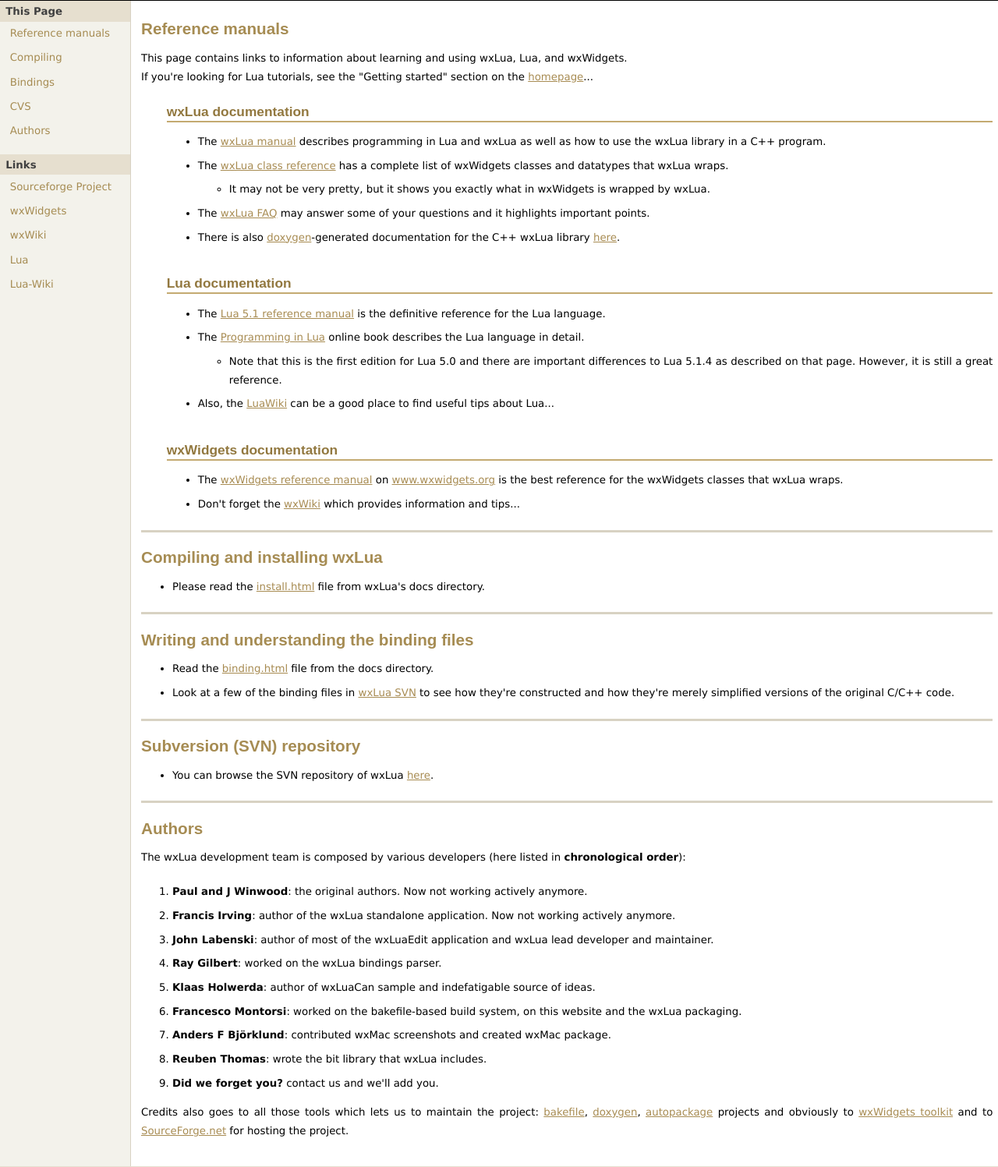
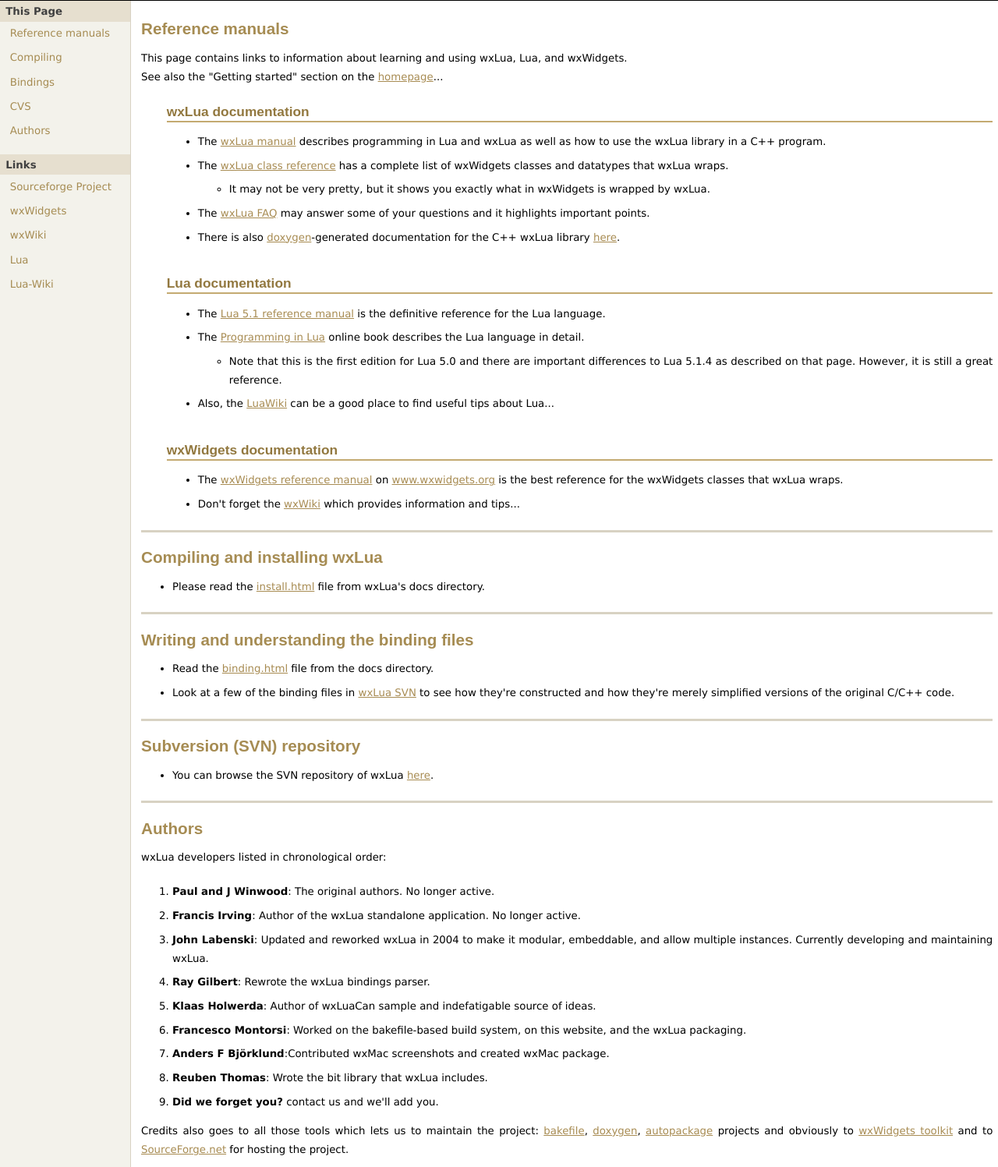
Before and after one commit to muhkuh-sys/wxlua, a PHP site: page /documentation.php in a window 1280 px wide. Shown: the part 351-1848 px from the top of the page at 78% size. Run offline with PHP 8.4, Linux system fonts and the light colour scheme.

Commit message:
Make the pages a little less wordy.

```diff
--- a/website/documentation.php
+++ b/website/documentation.php
@@ -8,7 +8,7 @@
 
 <h1 id="reference" class="first">Reference manuals</h1>
 <p>This page contains links to information about learning and using wxLua, Lua, and wxWidgets.<br/>
-If you're looking for Lua tutorials, see the &quot;Getting started&quot; section on the <a href="index.php">homepage</a>...</p>
+See also the &quot;Getting started&quot; section on the <a href="index.php">homepage</a>...</p>
 
 <div class="indented">
 <h2 style="padding-top: 0">wxLua documentation</h2>
@@ -62,16 +62,16 @@
 </ul>
 
 <h1 id="authors">Authors</h1>
-<p>The wxLua development team is composed by various developers (here listed in <strong>chronological order</strong>):</p>
+<p>wxLua developers listed in chronological order:</p>
 <ol>
-<li><strong>Paul and J Winwood</strong>: the original authors. Now not working actively anymore.</li>
-<li><strong>Francis Irving</strong>: author of the wxLua standalone application. Now not working actively anymore.</li>
-<li><strong>John Labenski</strong>: author of most of the wxLuaEdit application and wxLua lead developer and maintainer.</li>
-<li><strong>Ray Gilbert</strong>: worked on the wxLua bindings parser.</li>
-<li><strong>Klaas Holwerda</strong>: author of wxLuaCan sample and indefatigable source of ideas.</li>
-<li><strong>Francesco Montorsi</strong>: worked on the bakefile-based build system, on this website and the wxLua packaging.</li>
-<li><strong>Anders F Björklund</strong>: contributed wxMac screenshots and created wxMac package.</li>
-<li><strong>Reuben Thomas</strong>: wrote the bit library that wxLua includes.</li>
+<li><strong>Paul and J Winwood</strong>: The original authors. No longer active.</li>
+<li><strong>Francis Irving</strong>: Author of the wxLua standalone application. No longer active.</li>
+<li><strong>John Labenski</strong>: Updated and reworked wxLua in 2004 to make it modular, embeddable, and allow multiple instances. Currently developing and maintaining wxLua.</li>
+<li><strong>Ray Gilbert</strong>: Rewrote the wxLua bindings parser.</li>
+<li><strong>Klaas Holwerda</strong>: Author of wxLuaCan sample and indefatigable source of ideas.</li>
+<li><strong>Francesco Montorsi</strong>: Worked on the bakefile-based build system, on this website, and the wxLua packaging.</li>
+<li><strong>Anders F Björklund</strong>:Contributed wxMac screenshots and created wxMac package.</li>
+<li><strong>Reuben Thomas</strong>: Wrote the bit library that wxLua includes.</li>
 <li><strong>Did we forget you?</strong> contact us and we'll add you.</li>
 </ol>
 <p>Credits also goes to all those tools which lets us to maintain the project: <a href="http://bakefile.sourceforge.net">bakefile</a>, <a href="http://www.doxygen.org">doxygen</a>, <a href="http://www.autopackage.org">autopackage</a> projects and obviously to <a href="http://www.wxwidgets.org">wxWidgets toolkit</a> and to <a href="http://www.sourceforge.net">SourceForge.net</a> for hosting the project.</p>
--- a/website/footer.inc.php
+++ b/website/footer.inc.php
@@ -16,7 +16,7 @@
 
       <td style="text-align: center;">
         <strong>Last update to this webpage &raquo;</strong> <?php echo date("F d Y H:i:s.", getlastmod()); ?><br/>
-        <strong>Webmaster: Francesco Montorsi &bull; Web design: <a href="http://www.oswd.org/user/profile/id/3013">Haran</a></strong>
+        <strong>Webmaster: John Labenski, Francesco Montorsi &bull; Web design: <a href="http://www.oswd.org/user/profile/id/3013">Haran</a></strong>
 
       </td>
 
```
Also changed, not shown: website/index.php (+50 -22 lines).
